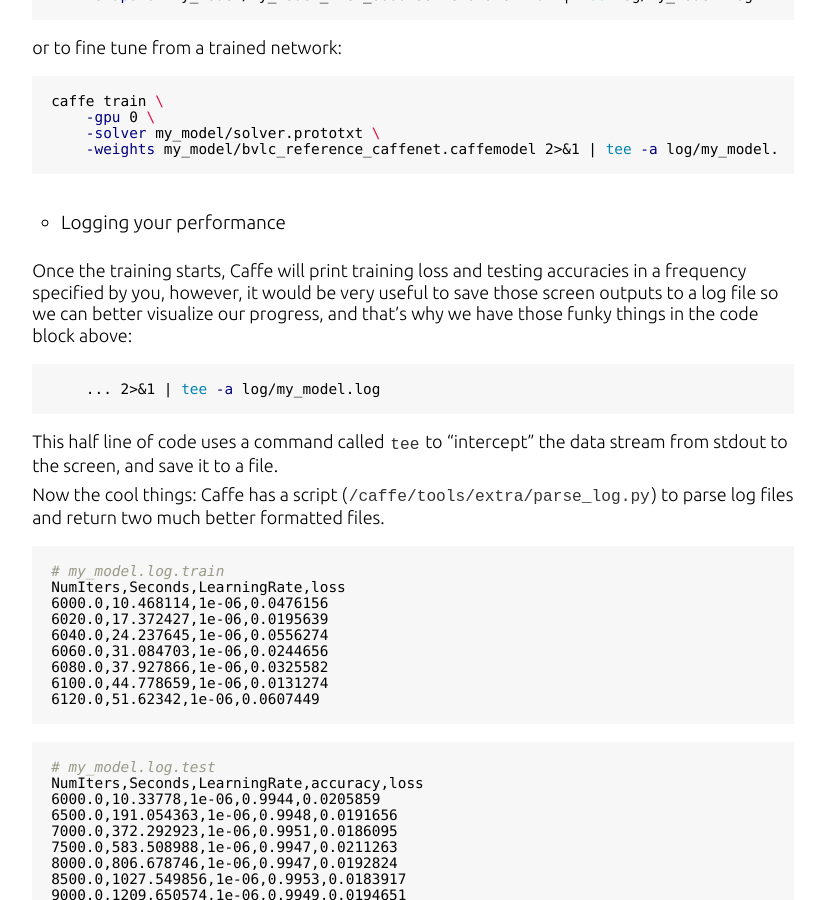
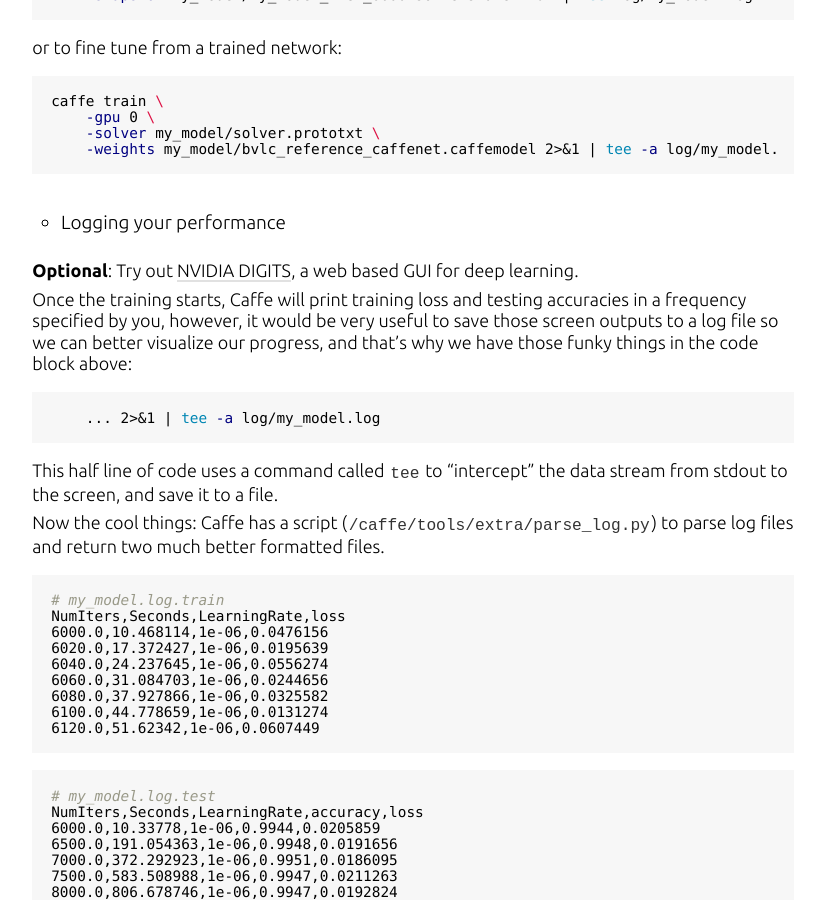
Before and after one commit to shengshuyang/shengshuyang.github.io, a Jekyll site: the page built from _posts/2016-04-20-A-step-by-step-guide-to-Caffe.markdown, in a window 1280 px wide and 900 px high, scrolled down 4084 px. Shown: the whole window, without its empty margins (227-1051 px from the left). Built offline with Jekyll 4.4.1, drawn with Linux system fonts in a browser that asks for light colours; nearby versions of some CDN libraries; comment, search, counter and statistics services are not loaded.

Commit message:
update to Caffe post

```diff
--- a/_posts/2016-04-20-A-step-by-step-guide-to-Caffe.markdown
+++ b/_posts/2016-04-20-A-step-by-step-guide-to-Caffe.markdown
@@ -202,6 +202,8 @@ caffe train \
 
 - Logging your performance
 
+**Optional**: Try out [NVIDIA DIGITS](https://developer.nvidia.com/digits), a web based GUI for deep learning.
+
 Once the training starts, Caffe will print training loss and testing accuracies in a frequency specified by you, however, it would be very useful to save those screen outputs to a log file so we can better visualize our progress, and that's why we have those funky things in the code block above:
 
 {% highlight bash %}
```
